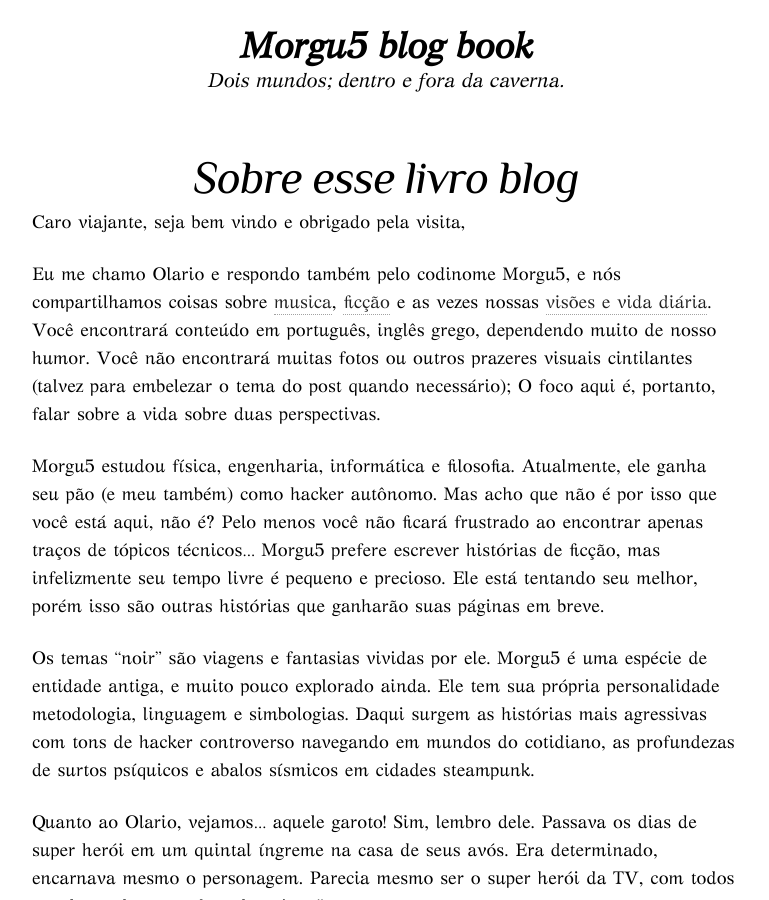
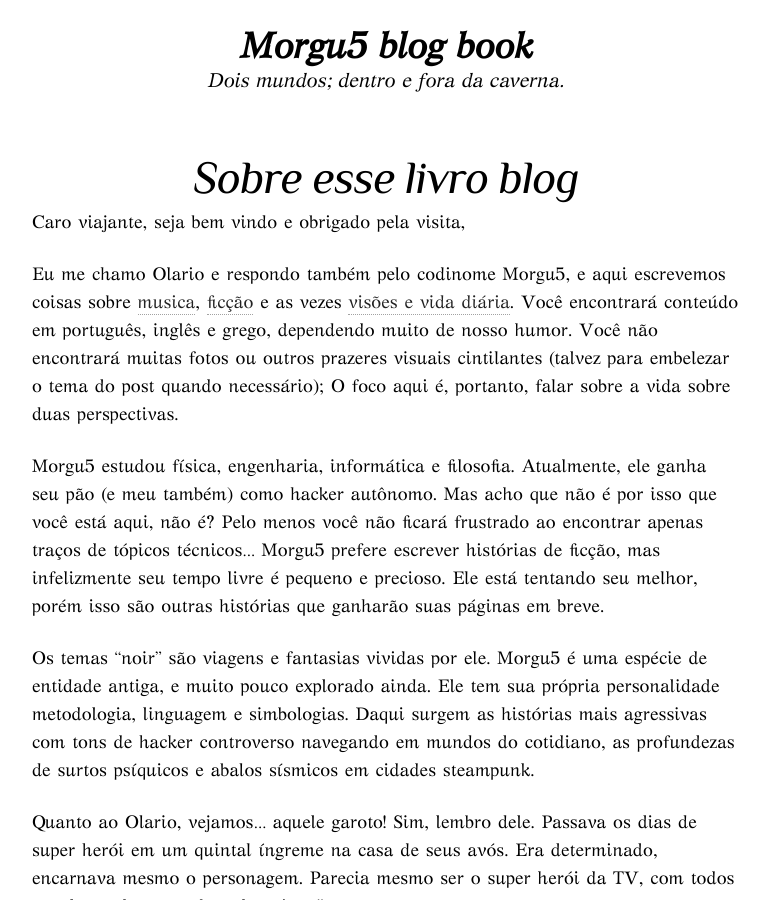
Before and after one commit to Agt-Morgu5/agt-morgu5.github.io, a Jekyll site: the page built from about/index.md, in a window 1280 px wide and 900 px high, scrolled down 300 px. Shown: the whole window, without its empty margins (254-1023 px from the left). Built offline with Jekyll 4.4.1, drawn with Linux system fonts in a browser that asks for light colours; nearby versions of some CDN libraries.

Commit message:
txtcallbats

```diff
--- a/about/index.md
+++ b/about/index.md
@@ -8,7 +8,7 @@ enable_chat: true
 
 Caro viajante, seja bem vindo e obrigado pela visita,
 
-Eu me chamo Olario e respondo também pelo codinome Morgu5, e nós compartilhamos coisas sobre [musica](/music){:target="_blank"},  [ficção](/stories){:target="_blank"} e as vezes nossas [visões e vida diária](/blog){:target="_blank"}.  Você encontrará conteúdo em português, inglês grego, dependendo muito de nosso humor. Você não encontrará muitas fotos ou outros prazeres visuais cintilantes (talvez para embelezar o tema do post quando necessário); O foco aqui é, portanto, falar sobre a vida sobre duas perspectivas.
+Eu me chamo Olario e respondo também pelo codinome Morgu5, e aqui escrevemos coisas sobre [musica](/music){:target="_blank"},  [ficção](/stories){:target="_blank"} e as vezes [visões e vida diária](/blog){:target="_blank"}.  Você encontrará conteúdo em português, inglês e grego, dependendo muito de nosso humor. Você não encontrará muitas fotos ou outros prazeres visuais cintilantes (talvez para embelezar o tema do post quando necessário); O foco aqui é, portanto, falar sobre a vida sobre duas perspectivas.
 
 Morgu5 estudou física, engenharia, informática e filosofia. Atualmente, ele ganha seu pão (e meu também) como hacker autônomo. Mas acho que não é por isso que você está aqui, não é? Pelo menos você não ficará frustrado ao encontrar apenas traços de tópicos técnicos... Morgu5 prefere escrever histórias de ficção, mas infelizmente seu tempo livre é pequeno e precioso. Ele está tentando seu melhor, porém isso são outras histórias que ganharão suas páginas em breve.
 
```
